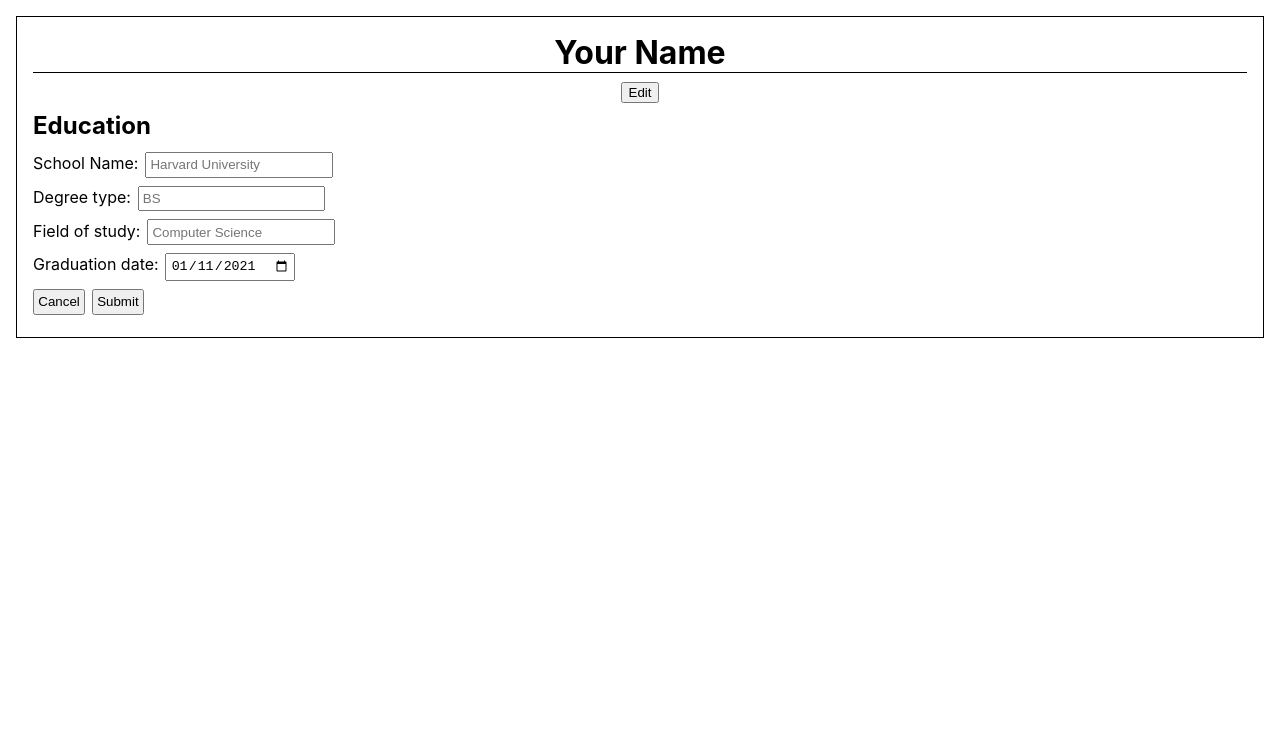
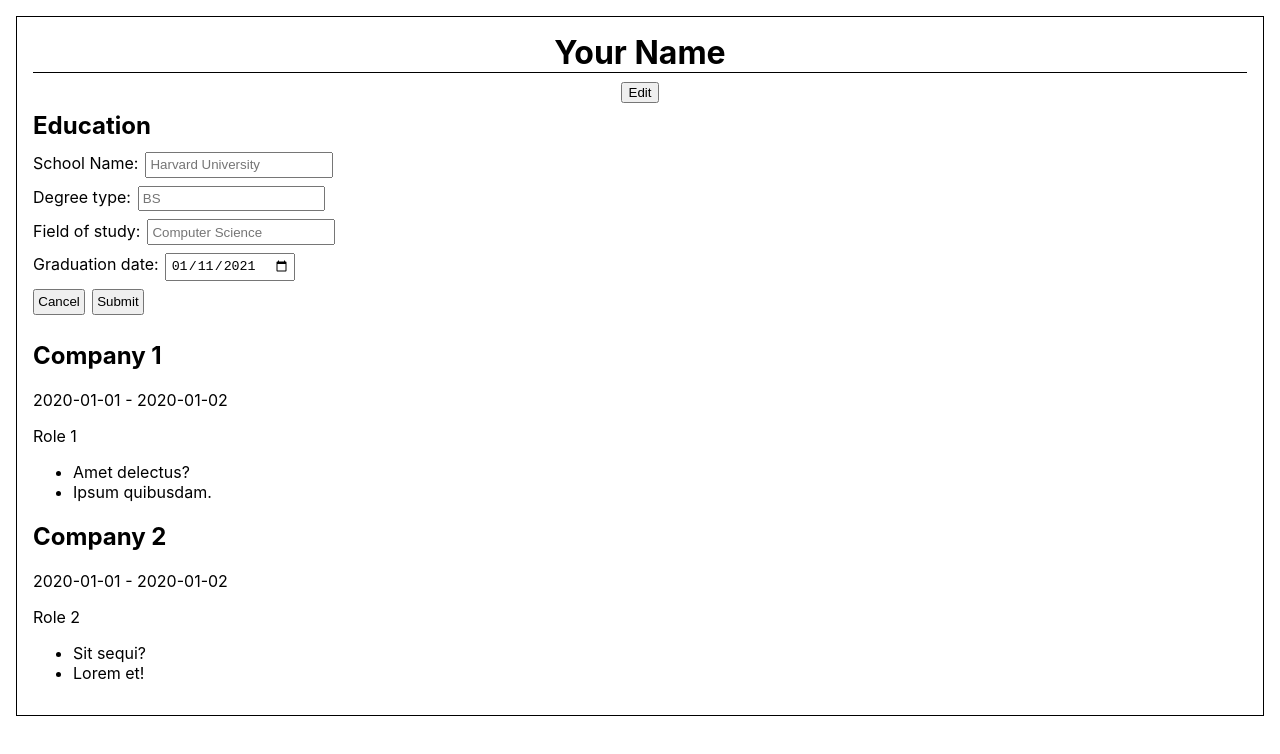
Before and after one commit to rankoliang/cv-project, a React (Create React App) app: page / in a window 1280 px wide. Shown: the top 754 px of the page. Built offline with nearby package versions, Linux system fonts and the light colour scheme.

Commit message:
Add experiences section

```diff
--- a/package.json
+++ b/package.json
@@ -13,6 +13,7 @@
     "react-phone-number-input": "^3.1.9",
     "react-scripts": "4.0.1",
     "styled-components": "^5.2.1",
+    "uniqid": "^5.2.0",
     "web-vitals": "^0.2.4"
   },
   "resolutions": {
--- /dev/null
+++ b/src/components/experience/experience.js
@@ -0,0 +1,27 @@
+import { Component } from 'react';
+import uniqid from 'uniqid';
+
+class Experience extends Component {
+  render() {
+    const {
+      experience: { company, title, tasks, startDate, endDate },
+    } = this.props;
+
+    return (
+      <div>
+        <h2>{company}</h2>
+        <div>
+          {startDate} - {endDate}
+        </div>
+        <p>{title}</p>
+        <ul>
+          {tasks.map((task) => {
+            return <li key={uniqid()}>{task}</li>;
+          })}
+        </ul>
+      </div>
+    );
+  }
+}
+
+export default Experience;
--- /dev/null
+++ b/src/components/experience/experiences.js
@@ -0,0 +1,18 @@
+import { Component } from 'react';
+import Experience from './experience';
+
+class Experiences extends Component {
+  render() {
+    const { experiences } = this.props;
+
+    return (
+      <div>
+        {experiences.map(([id, experience]) => {
+          return <Experience experience={experience} key={id} />;
+        })}
+      </div>
+    );
+  }
+}
+
+export default Experiences;
--- a/src/components/resume.js
+++ b/src/components/resume.js
@@ -1,6 +1,8 @@
 import { Component } from 'react';
 import Info, { InfoForm } from './info/info';
 import Education, { EducationForm } from './education/education';
+import uniqid from 'uniqid';
+import Experiences from './experience/experiences';
 import styled from 'styled-components';
 import { format } from 'date-fns';
 
@@ -31,7 +33,28 @@ class Resume extends Component {
         },
         date: format(new Date(), 'yyyy-MM-dd'),
       },
-      experience: new Map(),
+      experiences: new Map([
+        [
+          uniqid(),
+          {
+            company: 'Company 1',
+            title: 'Role 1',
+            tasks: ['Amet delectus?', 'Ipsum quibusdam.'],
+            startDate: format(new Date(2020, 0, 1), 'yyyy-MM-dd'),
+            endDate: format(new Date(2020, 0, 2), 'yyyy-MM-dd'),
+          },
+        ],
+        [
+          uniqid(),
+          {
+            company: 'Company 2',
+            title: 'Role 2',
+            tasks: ['Sit sequi?', 'Lorem et!'],
+            startDate: format(new Date(2020, 0, 1), 'yyyy-MM-dd'),
+            endDate: format(new Date(2020, 0, 2), 'yyyy-MM-dd'),
+          },
+        ],
+      ]),
       isEditing: new Map([
         ['info', false],
         ['education', true],
@@ -75,16 +98,20 @@ class Resume extends Component {
     return (
       <StyledResume>
         <InfoComponent
-          title={'Info'}
+          title="Info"
           info={info}
           toggleEdit={this.toggleEdit('info')}
           submitForm={this.submitForm('info')}
         />
         <EducationComponent
-          title={'Education'}
+          title="Education"
           education={education}
           toggleEdit={this.toggleEdit('education')}
           submitForm={this.submitForm('education')}
+        />
+        <Experiences
+          title="Experience"
+          experiences={[...this.state.experiences.entries()]}
         />
       </StyledResume>
     );
```
Also changed, not shown: 1 other file (tests, documents, lock files or other folders).
